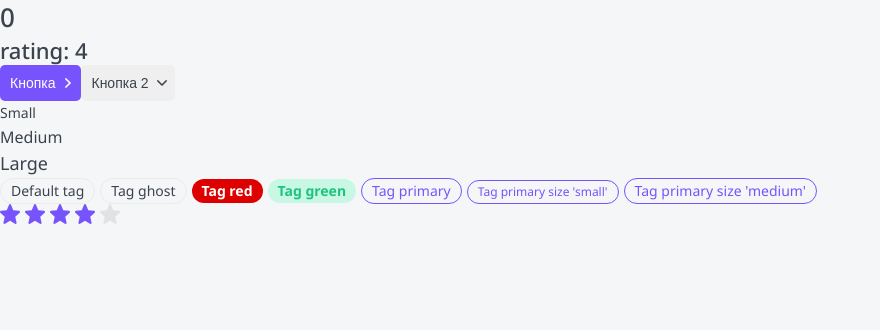
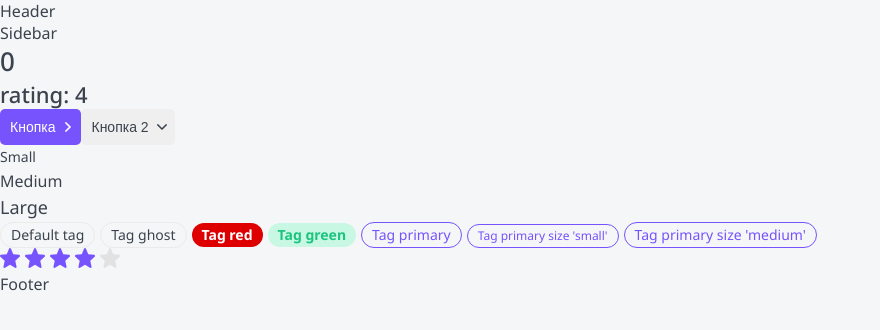
Before and after one commit to rail-sabirov/my-top, a Next.js app: page / in a window 1280 px wide. Shown: the top 330 px of the page, without its empty margins (0-880 px from the left). Built offline with nearby package versions, Linux system fonts and the light colour scheme.

Commit message:
HOC function

```diff
--- a/layout/Layout.tsx
+++ b/layout/Layout.tsx
@@ -5,11 +5,11 @@
 import { Header } from './Header/Header';
 import { Sidebar } from './Sidebar/Sidebar';
 import { Footer } from './Footer/Footer';
+import { FunctionComponent } from 'react';
 
 
 // Страница имеет header, центральную часть в которой: левый saidebar и основной вывод, footer
-
-export const Layout = ({children }: LayoutProps): JSX.Element => {
+const Layout = ({children }: LayoutProps): JSX.Element => {
     return (<>
         <Header />
         <div>
@@ -21,3 +21,14 @@
         <Footer />
     </>);
 }
+
+// HOC функция, которая получает компонент и оборачивает его передавая ему props
+export const withLayout = <T extends Record<string, unknown>>(Component: FunctionComponent<T>) => {
+    return function withLayoutComponent(props: T): JSX.Element {
+        return (
+            <Layout>
+                <Component {...props} />
+            </Layout>
+        )
+    }
+}
--- a/pages/index.tsx
+++ b/pages/index.tsx
@@ -1,10 +1,11 @@
 import { Inter } from 'next/font/google';
 import { Button, Htag, P, Rating, Tag } from '@/components';
 import { useEffect, useState } from 'react';
+import { withLayout } from '@/layout/Layout';
 
 const inter = Inter({ subsets: ['latin'] });
 
-export default function Home(): JSX.Element {
+function Home(): JSX.Element {
   const [counter, setCounter] = useState<number>(0);
 
   // Тест: Первоначальный рейтиг
@@ -50,3 +51,6 @@
     </>
   );
 }
+
+// Оборачиваем основной компонент в обертку HOC
+export default withLayout(Home);
```
